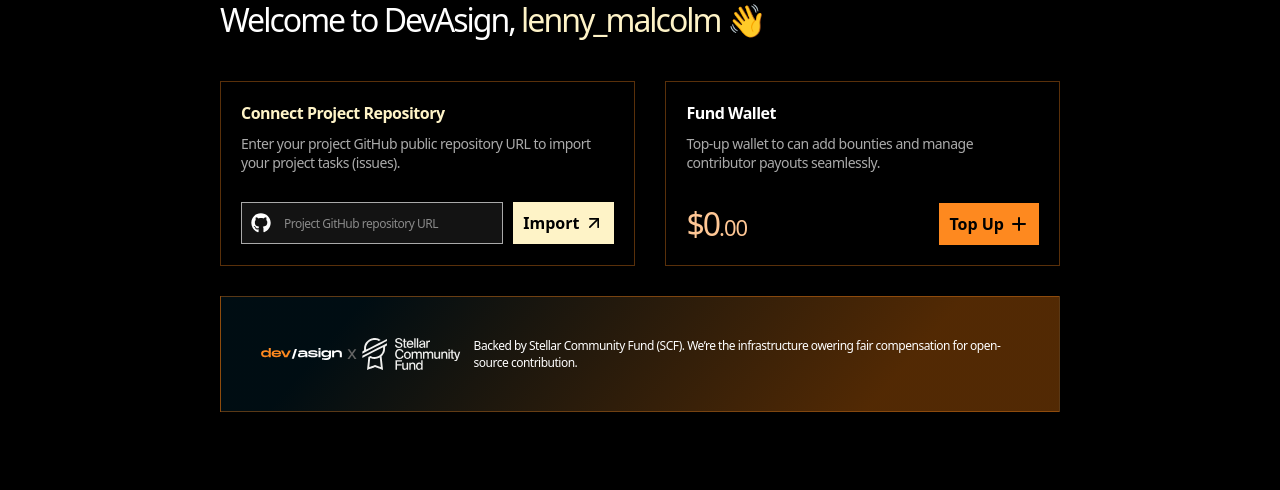
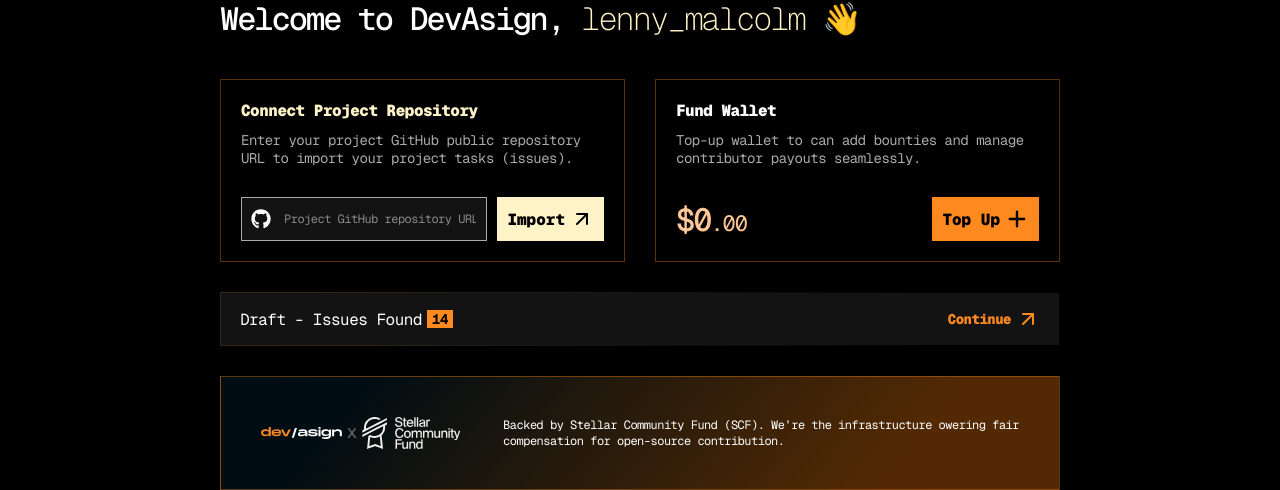
Before and after one commit to devasignhq/maintainer-app, a Next.js app: page /onboarding in a window 1280 px wide. Shown: the part 387-877 px from the top of the page. Before the commit the page ends 800 px from the top, so only its background shows below. Built offline with nearby package versions, Linux system fonts and the light colour scheme.

Commit message:
Added draft box on onboarding page

```diff
--- a/app/(pages)/(main)/layout.tsx
+++ b/app/(pages)/(main)/layout.tsx
@@ -28,7 +28,7 @@ export default function MainLayout({
                     </button>
                 </div>
             </section>
-            {currentPath !== ROUTES.ONBOARDING && (
+            {!currentPath.includes(ROUTES.ONBOARDING) && (
                 <nav className="w-full flex items-center gap-[15px] border-b border-dark-200 text-title-large text-dark-200 mt-[15px]">
                     {navItems.map((item) => (
                         <Link
--- a/app/(pages)/(main)/onboarding/page.tsx
+++ b/app/(pages)/(main)/onboarding/page.tsx
@@ -15,7 +15,7 @@ const Onboarding = () => {
                 </span> 👋
             </h1>
             <div className="flex gap-[30px] mt-10 mb-[30px]">
-                <div className="p-5 border border-primary-200">
+                <div className="w-full p-5 border border-primary-200">
                     <h6 className="text-headline-small font-black text-light-200 pb-2.5">Connect Project Repository</h6>
                     <p className="text-body-medium text-dark-100 mb-[30px]">
                         Enter your project GitHub public repository URL to import your project tasks (issues).
@@ -40,7 +40,7 @@ const Onboarding = () => {
                         />
                     </div>
                 </div>
-                <div className="p-5 border border-primary-200">
+                <div className="w-full p-5 border border-primary-200">
                     <h6 className="text-headline-small font-black text-light-100 pb-2.5">Fund Wallet</h6>
                     <p className="text-body-medium text-dark-100 mb-[30px]">
                         Top-up wallet to can add bounties and manage contributor payouts seamlessly.
@@ -60,6 +60,19 @@ const Onboarding = () => {
                         />
                     </div>
                 </div>
+            </div>
+            <div className="w-full draft-box py-[15px] px-5 my-[30px] bg-dark-400 flex items-center justify-between">
+                <p className="flex items-center gap-[5px] text-title-large text-light-100">
+                    <span>Draft - Issues Found</span>
+                    <span className="px-[5px] text-body-medium font-bold text-dark-500 bg-primary-100">14</span>
+                </p>
+                <button
+                    className="flex items-center gap-[5px] text-primary-100 text-button-large font-black hover:text-light-100"
+                    onClick={() => {}}
+                >
+                    <span>Continue</span>
+                    <FiArrowUpRight className="text-2xl" />
+                </button>
             </div>
             <div className="w-full p-10 border border-primary-200 flex items-center justify-between gap-10
                 bg-[linear-gradient(130.86deg,_rgba(0,_26,_37,_0.5)_15.53%,_rgba(163,_82,_7,_0.5)_79.38%)]"
@@ -89,7 +102,7 @@ const Onboarding = () => {
                 </div>
                 <p className="text-body-tiny text-light-100">
                     Backed by Stellar Community Fund (SCF). We’re the infrastructure
-                    owering fair compensation for open-source contribution.
+                    owering fair <br /> compensation for open-source contribution.
                 </p>
             </div>
         </div>
--- a/app/components/ButtonPrimary.tsx
+++ b/app/components/ButtonPrimary.tsx
@@ -17,7 +17,7 @@ const ButtonPrimary = ({
 }: ButtonPrimaryProps) => {
     return (
         <button
-            className={twMerge(`cursor-pointer text-button-large font-black p-2.5 hover:bg-light-100 hover:text-dark-500 flex items-center justify-center gap-[5px]
+            className={twMerge(`text-button-large font-black p-2.5 hover:bg-light-100 hover:text-dark-500 flex items-center justify-center gap-[5px]
                 ${format === "SOLID"
                     ? "bg-primary-100 text-dark-500"
                     : "border border-primary-100 text-primary-100"}
@@ -25,7 +25,7 @@ const ButtonPrimary = ({
             {...attributes}
         >
             <span>{text}</span>
-            <span className="text-xl leading-[1]">{sideItem}</span>
+            <span className="text-2xl leading-[1]">{sideItem}</span>
         </button>
     );
 }
--- a/app/components/ButtonSecondary.tsx
+++ b/app/components/ButtonSecondary.tsx
@@ -16,7 +16,7 @@ const ButtonSecondary = ({
 }: ButtonSecondaryProps) => {
     return (
         <button
-            className={twMerge(`cursor-primary text-body-micro p-2.5 flex items-center justify-center gap-1.5
+            className={twMerge(`text-body-micro p-2.5 flex items-center justify-center gap-1.5
                 bg-dark-400 text-light-100 hover:bg-light-100 hover:text-dark-500`, extendedClassName)}
             {...attributes}
         >
--- a/app/globals.css
+++ b/app/globals.css
@@ -143,6 +143,9 @@ body {
   @apply max-sm:px-5 xl:w-[92%] max-xl:w-[90%] max-sm:w-full max-w-[1300px] mx-auto
 }
 
+button {
+  @apply cursor-pointer
+}
 button:disabled {
   @apply opacity-60 cursor-not-allowed
 }
@@ -178,3 +181,25 @@ form textarea {
     opacity: 1;
   }
 }
+
+.draft-box {
+  position: relative;
+  background-color: #131313; /* dark-400 color */
+}
+
+.draft-box::before {
+  content: "";
+  position: absolute;
+  top: 0;
+  left: 0;
+  right: 0;
+  bottom: 0;
+  padding: 1px;
+  background: linear-gradient(127.31deg, rgba(254, 137, 31, 0.15) 11.61%, #000000 86.4%);
+  -webkit-mask:
+    linear-gradient(#fff 0 0) content-box,
+    linear-gradient(#fff 0 0);
+  -webkit-mask-composite: xor;
+  mask-composite: exclude;
+  pointer-events: none;
+}
--- a/app/layout.tsx
+++ b/app/layout.tsx
@@ -3,13 +3,13 @@ import { Geist_Mono } from "next/font/google";
 import "./globals.css";
 
 // const geistSans = Geist({
+//   subsets: ["latin"],
 //   variable: "--font-geist-sans",
-//   subsets: ["latin"],
 // });
 
 const geistMono = Geist_Mono({
+  subsets: ["latin"],
   variable: "--font-geist-mono",
-  subsets: ["latin"],
 });
 
 export const metadata: Metadata = {
@@ -25,7 +25,7 @@ export default function RootLayout({
   return (
     <html lang="en">
       <body
-        className={`${geistMono.variable} antialiased`}
+        className={`${geistMono.className} antialiased`}
       >
         {children}
       </body>
```
